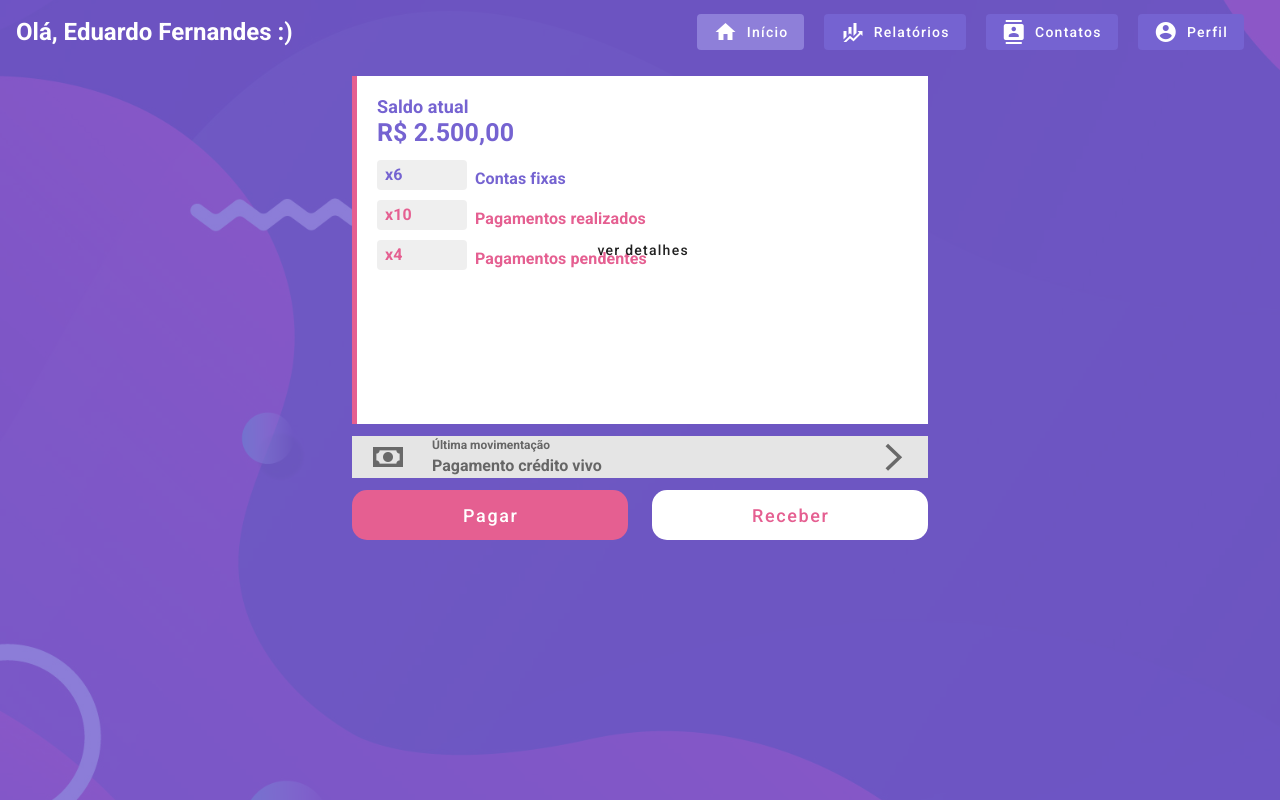
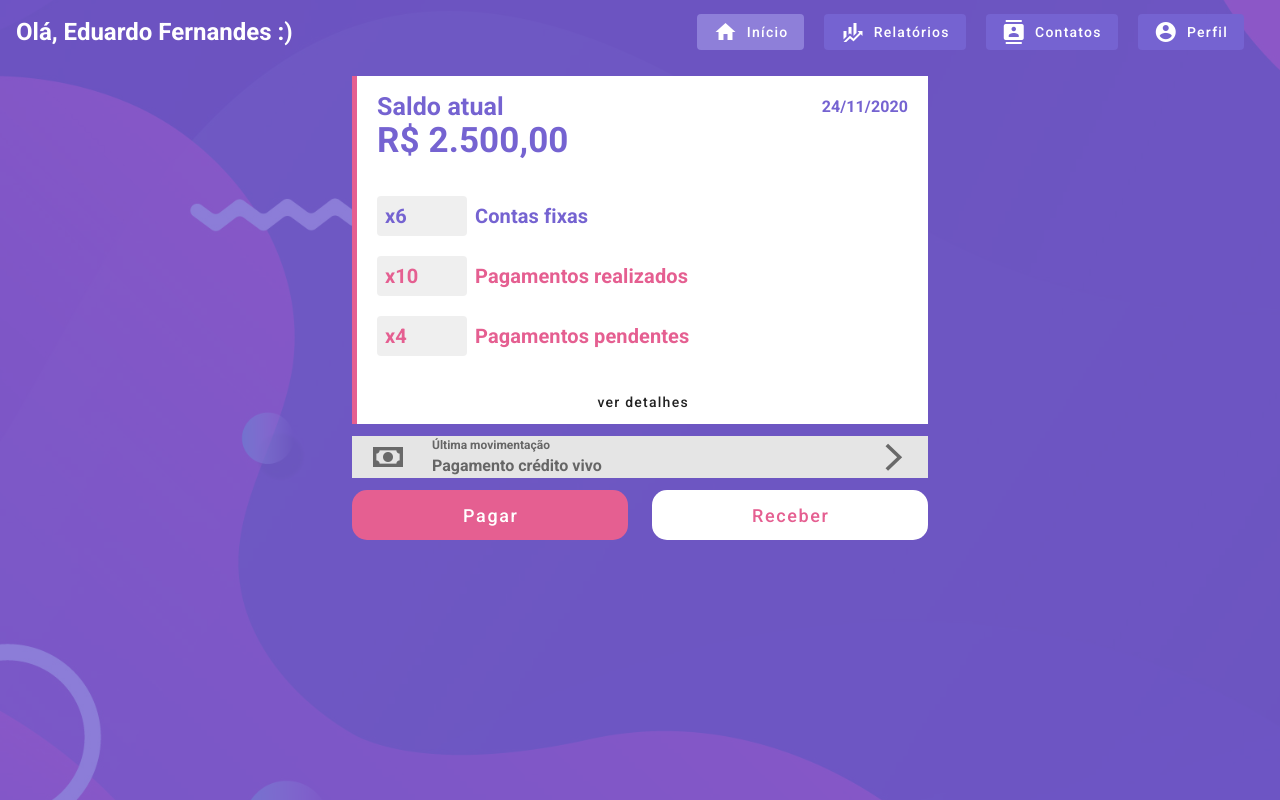
Before and after one commit to fernandes-dev/ding-ling-web, a Vue app: page /home in a window 1280 px wide. Built offline with nearby package versions, Linux system fonts and the light colour scheme.

Commit message:
updated interface

```diff
--- a/src/components/ItemHome.vue
+++ b/src/components/ItemHome.vue
@@ -1,12 +1,27 @@
 <template>
   <div class="d-flex">
-    <v-card height="30px" flat class="card-item-qtd px-2 pt-1" width="90px">
-      <b :class="item.color + '--text'" style="font-size: 16px;">
+    <v-card
+      :height="$vuetify.breakpoint.xsOnly ? '30px' : '40px'"
+      flat
+      class="card-item-qtd d-flex align-center pl-2"
+      width="90px"
+    >
+      <b
+        :class="item.color + '--text'"
+        :style="$vuetify.breakpoint.xsOnly ? 'font-size: 16px;' : 'font-size: 20px;'"
+      >
         x{{ item.current ? item.current : item.qtd }}
       </b>
     </v-card>
-    <v-card height="36px" flat class="pa-2">
-      <b :class="item.color + '--text'" style="font-size: 16px;">
+    <v-card
+      :height="$vuetify.breakpoint.xsOnly ? '30px' : '40px'"
+      flat
+      class="d-flex align-center pl-2"
+    >
+      <b
+        :class="item.color + '--text'"
+        :style="$vuetify.breakpoint.xsOnly ? 'font-size: 16px;' : 'font-size: 20px;'"
+      >
         {{ item.title }}
       </b>
     </v-card>
--- a/src/components/SummaryHome.vue
+++ b/src/components/SummaryHome.vue
@@ -1,19 +1,38 @@
 <template>
   <v-card class="summary-home" flat tile :height="$vuetify.breakpoint.xsOnly ? '240px' : '348px'">
     <v-card-text
-      :style="$vuetify.breakpoint.xsOnly ? 'height: 190px;' : 'height: 148px;'"
+      :style="$vuetify.breakpoint.xsOnly ? 'height: 190px;' : 'height: 300px;'"
       class="py-5 pr-0 px-5"
     >
-      <div style="font-size: 18px;" class="mt-0 primary--text ">
-        <div class="mb-1">
+      <div v-show="$vuetify.breakpoint.xsOnly" style="font-size: 18px;" class="mt-0 primary--text ">
+        <div class="mb-1 d-flex justify-space-between pr-3">
           <b>{{ balance.title }}</b>
+          <b style="font-size: 16px;">
+            {{ new Date() | date }}
+          </b>
         </div>
         <div style="font-size: 25px;">
           <b> {{ balance.value | money }} </b>
         </div>
       </div>
-      <v-row class="mt-3" no-gutters>
-        <v-col class="mt-1" v-for="(item, index) in itensHome" :key="index" cols="12">
+      <div v-show="!$vuetify.breakpoint.xsOnly" class="mt-0 mb-6 primary--text ">
+        <div class="mb-3 pr-5 d-flex justify-space-between">
+          <b style="font-size: 25px;">{{ balance.title }}</b>
+          <b style="font-size: 16px;">
+            {{ new Date() | date }}
+          </b>
+        </div>
+        <div style="font-size: 35px;">
+          <b> {{ balance.value | money }} </b>
+        </div>
+      </div>
+      <v-row class="mt-2" no-gutters>
+        <v-col
+          :style="$vuetify.breakpoint.xsOnly ? 'margin-top: 10px;' : 'margin-top: 20px;'"
+          v-for="(item, index) in itensHome"
+          :key="index"
+          cols="12"
+        >
           <ItemHome :item="item" />
         </v-col>
       </v-row>
--- a/src/main.js
+++ b/src/main.js
@@ -14,6 +14,17 @@ Vue.filter('money', value => {
   return value;
 });
 
+Vue.filter('date', value => {
+  if (!value) return '';
+  value = value
+    .toISOString()
+    .substr(0, 10)
+    .split('-')
+    .reverse()
+    .join('/');
+  return value;
+});
+
 Vue.config.productionTip = false;
 
 new Vue({
--- a/src/views/Home.vue
+++ b/src/views/Home.vue
@@ -22,7 +22,19 @@
         Olá, {{ user.name }} :)
       </h1>
       <v-row v-if="summaryDetails">
+        <v-col cols="12" class="pa-0 text-center">
+          <v-btn
+            v-show="!$vuetify.breakpoint.xsOnly"
+            @click="closeDetails"
+            style="margin-bottom: -10px; margin-top: -15px;"
+            dark
+            text
+          >
+            ocultar detalhes
+          </v-btn>
+        </v-col>
         <v-btn
+          v-show="$vuetify.breakpoint.xsOnly"
           @click="closeDetails"
           color="grey"
           absolute
--- a/src/views/Login.vue
+++ b/src/views/Login.vue
@@ -1,5 +1,5 @@
 <template>
-  <v-container class="ma-auto">
+  <v-container class="my-auto d-flex flex-column align-center">
     <v-card color="transparent" flat tile height="350px" width="400px">
       <v-form>
         <v-img class="mx-auto" width="70%" src="../assets/logo.svg"></v-img>
--- a/src/views/Register.vue
+++ b/src/views/Register.vue
@@ -1,5 +1,5 @@
 <template>
-  <v-container class="ma-auto">
+  <v-container class="my-auto d-flex flex-column align-center">
     <v-card color="transparent" flat tile height="400px" width="400px">
       <v-form>
         <v-img class="mx-auto" width="70%" src="../assets/logo.svg"></v-img>
```
